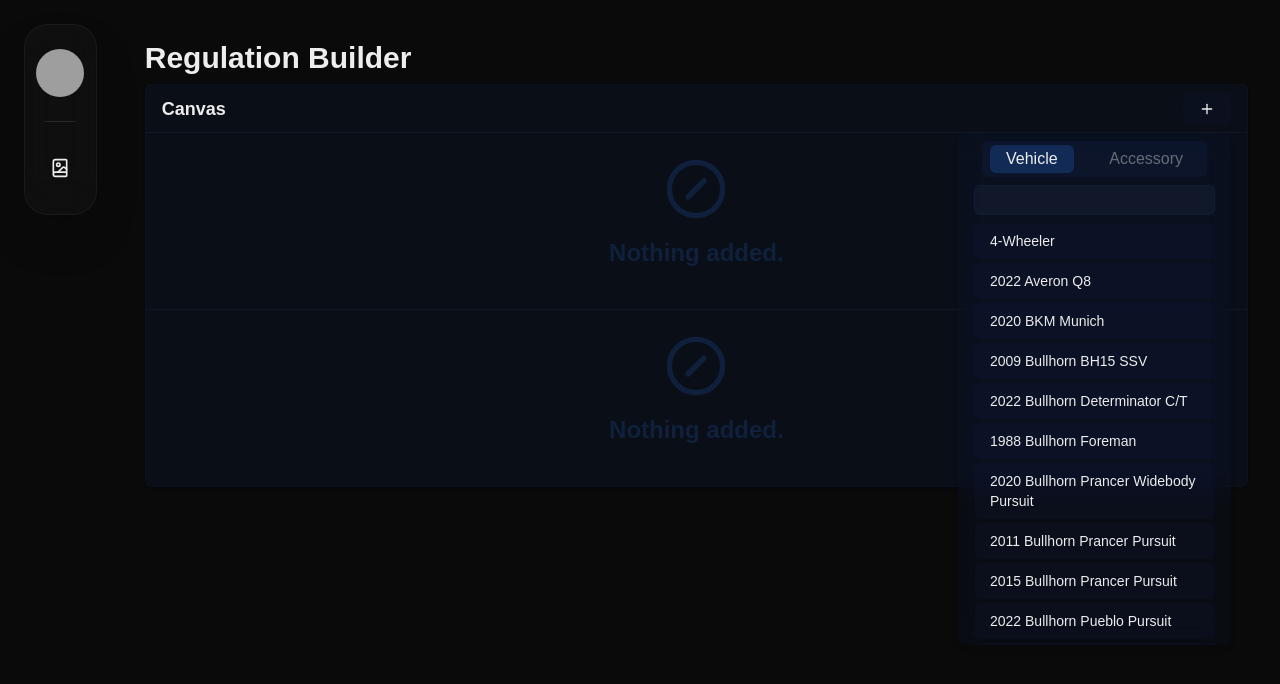
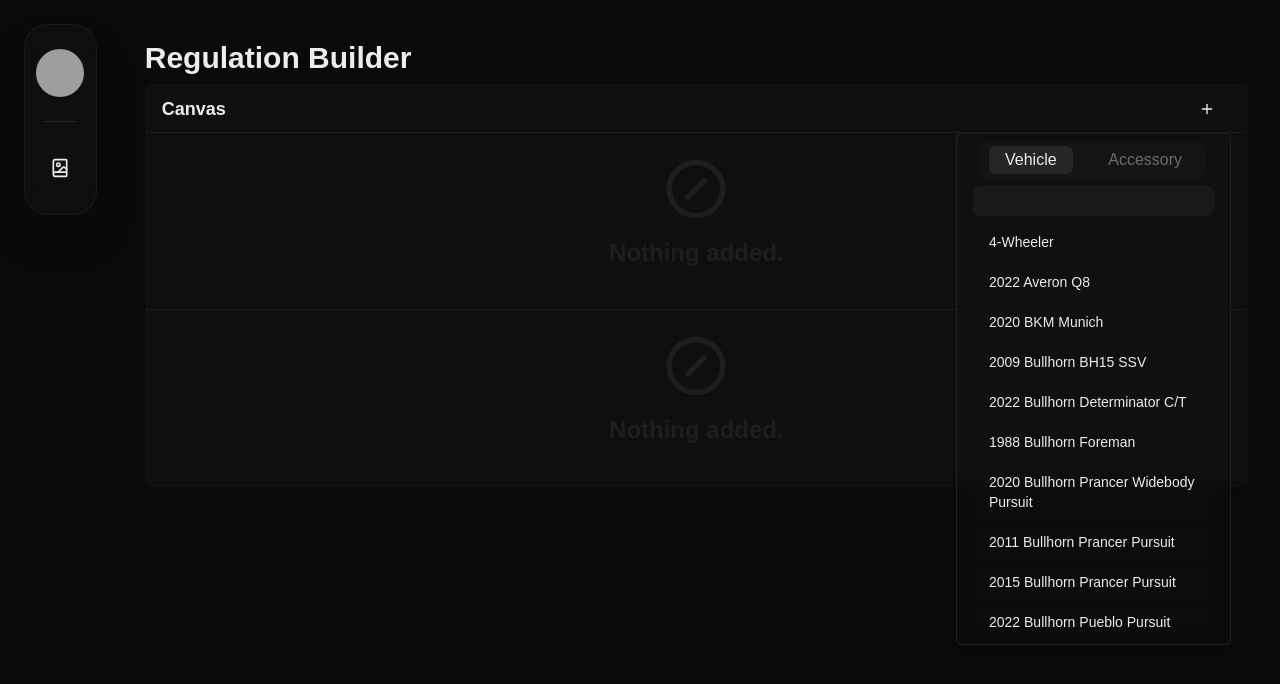
Before and after one commit to tactordev/erlc-utils, a Next.js app: page /vbuilder in a window 1280 px wide. Both pictures are taken after a click on the element 1207 px from the left and 109 px from the top of the page. Shown: the top 684 px of the page. Built offline with nearby package versions, Linux system fonts and the light colour scheme; grey boxes are pictures that could not be loaded.

Commit message:
[GLOBAL] Style update

```diff
--- a/app/vbuilder/page.tsx
+++ b/app/vbuilder/page.tsx
@@ -28,13 +28,13 @@ function Vehicle(
     }
 ) {
     return (
-        <div className="flex relative bg-blue-800/5 rounded-md group h-full w-fit overflow-y-hidden">
+        <div className="flex relative rounded-md group h-full w-fit overflow-y-hidden">
             <Image src={"https://picsum.photos/600/400"} alt={`${name} Model`} width={600} height={400} className="h-auto w-fit" />
-            <div onClick={() => { del(id); }} className="group-hover:opacity-100 opacity-0 transition-all duration-200 absolute top-2 right-2 bg-red-900/60 px-3 py-2 rounded-md hover:bg-red-400/30 hover:cursor-pointer hover:scale-105 active:scale-95">
-                <Trash2 className="w-4 h-4" />
+            <div onClick={() => { del(id); }} className="group-hover:opacity-100 opacity-0 transition-all duration-200 absolute top-2 right-2 bg-red-900/40 px-3 py-2 rounded-md hover:bg-red-900/50 hover:cursor-pointer hover:scale-105 active:scale-95">
+                <Trash2 className="w-4 h-4 text-zinc-300" />
             </div>
-            <div className="absolute bottom-2 left-2 px-4 py-2 bg-stone-900/90 rounded-md">
-                <p className="shadow-sm text-blue-200/40 font-bold text-lg">{name}</p>
+            <div className="absolute bottom-2 left-2 px-4 py-2 bg-zinc-900/90 rounded-md">
+                <p className="shadow-sm text-zinc-200/40 font-bold text-lg">{name}</p>
             </div>
         </div>
     )
@@ -57,8 +57,8 @@ function Editor(
             {
                 relevant.length > 0 ? relevant.map((obj, index) => <Vehicle key={`vehicleobj-${index}`} id={obj.value.id} name={obj.value.name} del={del} />) : (
                     <div className="flex flex-col items-center justify-center gap-4 opacity-20">
-                        <CircleSlash className="w-16 h-16 text-blue-500/80" />
-                        <p className="text-2xl font-bold text-blue-500/80">Nothing added.</p>
+                        <CircleSlash className="w-16 h-16 text-zinc-500/80" />
+                        <p className="text-2xl font-bold text-zinc-500/80">Nothing added.</p>
                     </div>
                 )
             }
@@ -89,7 +89,7 @@ function SearchList(
 ) {
     const [val, setVal] = useState<string>("");
     const search = <form onSubmit={(e) => { e.preventDefault(); e.stopPropagation(); }}>
-        <input value={val} onChange={(e: React.ChangeEvent<HTMLInputElement>) => setVal(e.target.value)} type="text" className="text-base my-2 px-4 py-0.5 bg-blue-300/5 rounded-md outline-none border border-blue-800/10 focus:border-blue-800/20" />
+        <input value={val} onChange={(e: React.ChangeEvent<HTMLInputElement>) => setVal(e.target.value)} type="text" className="text-base my-2 px-4 py-0.5 bg-zinc-300/5 rounded-md outline-none border border-zinc-800/10 focus:border-zinc-800/20" />
     </form>;
 
     switch (type) {
@@ -101,8 +101,8 @@ function SearchList(
                         res.map((vehicleType, index) => <Button key={`vehiclesearch-${index}`} onClick={() => add("vehicle", vehicleType)} className="!justify-start w-full text-sm">{vehicleType.name}</Button>)
                     ) : (
                         <div className="w-full flex flex-col items-center justify-center gap-2 opacity-40 mt-2 mb-2">
-                            <CircleSlash className="w-8 h-8 text-blue-500/80" />
-                            <p className="text-base text-blue-500/80">No results found.</p>
+                            <CircleSlash className="w-8 h-8 text-zinc-500/80" />
+                            <p className="text-base font-semibold text-zinc-500/80">No results found.</p>
                         </div>
                     )
                 }
@@ -130,7 +130,7 @@ export default function VBuilder() {
     return (
         <div className="w-full h-full">
             <h1 className="font-bold text-3xl">Regulation Builder</h1>
-            <div className="mt-2 w- bg-blue-900/10 rounded-md flex flex-col items-center justify-center border border-blue-600/5 shadow-sm">
+            <div className="mt-2 bg-zinc-900/40 rounded-md flex flex-col items-center justify-center border border-zinc-600/5 shadow-sm">
                 <div className="py-2 px-4 w-full relative flex flex-row justify-between items-center">
                     <p className="font-semibold text-lg">Canvas</p>
                     <div className="relative flex flex-row gap-4">
@@ -144,12 +144,12 @@ export default function VBuilder() {
                             </Button>
                             {
                                 dropdown && (
-                                    <div className={`absolute z-10 min-w-48 max-h-128 overflow-y-auto top-full right-0 rounded-md mt-2 bg-blue-800/5 shadow-md backdrop-blur-md px-4 py-2 flex flex-col`}>
-                                        <div className="flex flex-row gap-2 bg-blue-500/5 px-2 py-1 rounded-md justify-between mx-2">
-                                            <div onClick={() => setDropdown("vehicle")} className={`px-4 py-0.5 rounded-md ${dropdown === "vehicle" ? "bg-blue-500/20" : "opacity-40 bg-transparent"} hover:bg-blue-500/20 hover:cursor-pointer transition-all duration-200`}>
+                                    <div className={`absolute z-10 border border-zinc-800/80 min-w-48 max-h-128 overflow-y-auto top-full right-0 rounded-md mt-2 bg-zinc-800/5 shadow-md backdrop-blur-md px-4 py-2 flex flex-col`}>
+                                        <div className="flex flex-row gap-2 bg-zinc-500/5 px-2 py-1 rounded-md justify-between mx-2">
+                                            <div onClick={() => setDropdown("vehicle")} className={`px-4 py-0.5 rounded-md ${dropdown === "vehicle" ? "bg-zinc-500/20" : "opacity-40 bg-transparent"} hover:bg-zinc-500/20 hover:cursor-pointer transition-all duration-200`}>
                                                 <p>Vehicle</p>
                                             </div>
-                                            <div onClick={() => setDropdown("accessory")} className={`px-4 py-0.5 rounded-md ${dropdown === "accessory" ? "bg-blue-500/20" : "opacity-40 bg-transparent"} hover:bg-blue-500/20 hover:cursor-pointer transition-all duration-200`}>
+                                            <div onClick={() => setDropdown("accessory")} className={`px-4 py-0.5 rounded-md ${dropdown === "accessory" ? "bg-zinc-500/20" : "opacity-40 bg-transparent"} hover:bg-zinc-500/20 hover:cursor-pointer transition-all duration-200`}>
                                                 <p>Accessory</p>
                                             </div>
                                         </div>
--- a/components/button.tsx
+++ b/components/button.tsx
@@ -15,7 +15,7 @@ export default function Button(
     }
 ) {
     return (
-        <div onClick={onClick ?? (() => {})} className={`flex flex-row items-center justify-center px-4 py-2 bg-blue-800/5 rounded-md hover:scale-105 active:scale-95 hover:bg-blue-800/10 hover:cursor-pointer transition-all duration-200 ${className ?? ""}`}>
+        <div onClick={onClick ?? (() => {})} className={`flex flex-row items-center justify-center px-4 py-2 bg-zinc-800/5 rounded-md hover:scale-105 active:scale-95 hover:bg-zinc-400/10 hover:cursor-pointer transition-all duration-200 ${className ?? ""}`}>
             { children }
         </div>
     );
--- a/components/chr.tsx
+++ b/components/chr.tsx
@@ -2,5 +2,5 @@
 
 
 export default function CHR() {
-    return ( <hr className="w-full flex text-gray-900" /> );
+    return ( <hr className="w-full flex text-zinc-600/20" /> );
 }
--- a/components/sidebar-button.tsx
+++ b/components/sidebar-button.tsx
@@ -19,7 +19,7 @@ export default function SButton(
       >
         { image }
 
-        <div className="absolute left-17 px-2.5 py-1 text-xs font-medium text-white bg-zinc-900 border border-white/10 rounded-md shadow-lg opacity-0 pointer-events-none group-hover:opacity-100 transition-opacity duration-150 whitespace-nowrap z-50">
+        <div className="absolute left-17 px-2.5 py-1 text-base font-medium text-zinc-300 bg-zinc-900 border border-white/10 rounded-md shadow-lg opacity-0 pointer-events-none group-hover:opacity-100 transition-opacity duration-150 whitespace-nowrap z-50">
           { name }
         </div>
       </div>
--- a/components/sidebar.tsx
+++ b/components/sidebar.tsx
@@ -4,6 +4,8 @@ import SButton from "./sidebar-button";
 import {
     BookImage
 } from "lucide-react";
+import Button from "./button";
+
 
 const av = "https://cdn.discordapp.com/avatars/900781427719819316/8dd05eded702ba453a5e33091a71432c.webp?size=96";
 
```
